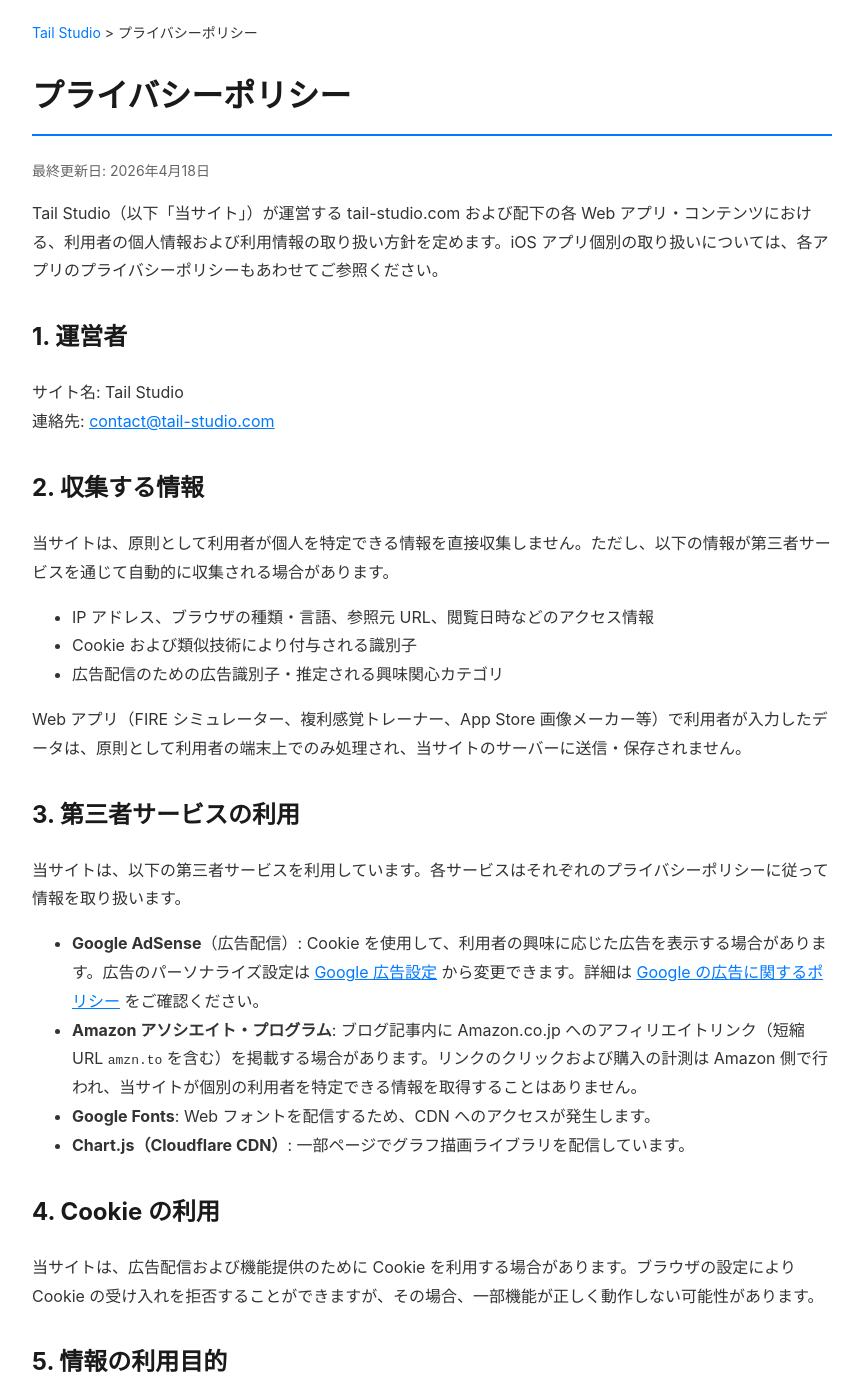
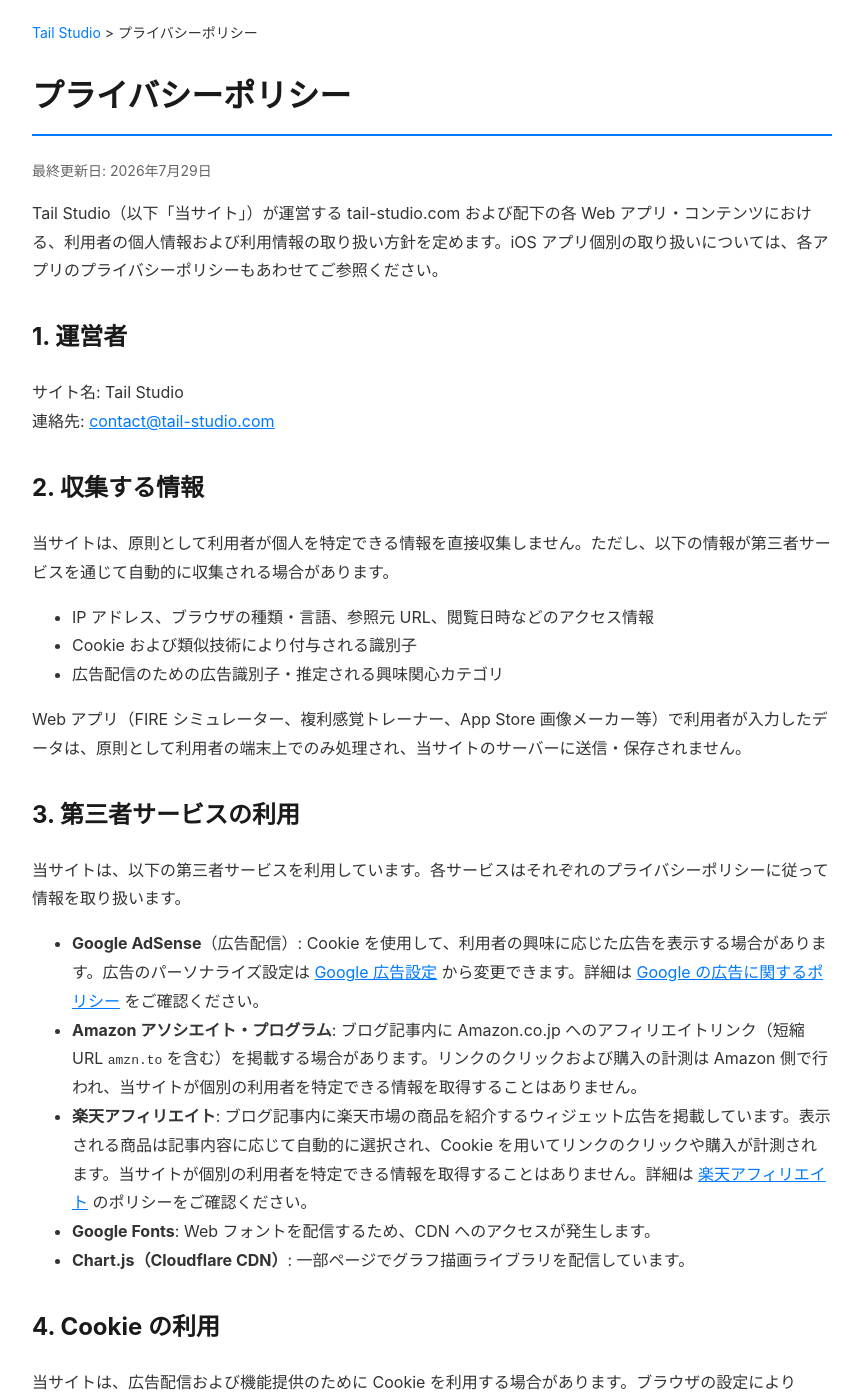
Before and after one commit to wat--/app-policies, a Jekyll site: the page privacy-policy.html, which Jekyll copies as it is, in a window 1280 px wide and 1400 px high. Shown: the whole window, without its empty margins (208-1071 px from the left). Built offline with Jekyll 4.4.1, drawn with Linux system fonts in a browser that asks for light colours.

Commit message:
記事末尾に楽天アフィリエイト広告ウィジェットを追加
Co-Authored-By: Claude Sonnet 5 <noreply@anthropic.com>

```diff
--- a/privacy-policy.html
+++ b/privacy-policy.html
@@ -60,7 +60,7 @@
     </nav>
 
     <h1>プライバシーポリシー</h1>
-    <p class="update-date">最終更新日: 2026年4月18日</p>
+    <p class="update-date">最終更新日: 2026年7月29日</p>
 
     <p>Tail Studio（以下「当サイト」）が運営する tail-studio.com および配下の各 Web アプリ・コンテンツにおける、利用者の個人情報および利用情報の取り扱い方針を定めます。iOS アプリ個別の取り扱いについては、各アプリのプライバシーポリシーもあわせてご参照ください。</p>
 
@@ -82,6 +82,7 @@
     <ul>
         <li><strong>Google AdSense</strong>（広告配信）: Cookie を使用して、利用者の興味に応じた広告を表示する場合があります。広告のパーソナライズ設定は <a href="https://www.google.com/ads/preferences/" target="_blank" rel="noopener noreferrer">Google 広告設定</a> から変更できます。詳細は <a href="https://policies.google.com/technologies/ads" target="_blank" rel="noopener noreferrer">Google の広告に関するポリシー</a> をご確認ください。</li>
         <li><strong>Amazon アソシエイト・プログラム</strong>: ブログ記事内に Amazon.co.jp へのアフィリエイトリンク（短縮 URL <code>amzn.to</code> を含む）を掲載する場合があります。リンクのクリックおよび購入の計測は Amazon 側で行われ、当サイトが個別の利用者を特定できる情報を取得することはありません。</li>
+        <li><strong>楽天アフィリエイト</strong>: ブログ記事内に楽天市場の商品を紹介するウィジェット広告を掲載しています。表示される商品は記事内容に応じて自動的に選択され、Cookie を用いてリンクのクリックや購入が計測されます。当サイトが個別の利用者を特定できる情報を取得することはありません。詳細は <a href="https://affiliate.rakuten.co.jp/" target="_blank" rel="noopener noreferrer">楽天アフィリエイト</a> のポリシーをご確認ください。</li>
         <li><strong>Google Fonts</strong>: Web フォントを配信するため、CDN へのアクセスが発生します。</li>
         <li><strong>Chart.js（Cloudflare CDN）</strong>: 一部ページでグラフ描画ライブラリを配信しています。</li>
     </ul>
```
Also changed, not shown: _layouts/post.html (+20 -0 lines).
